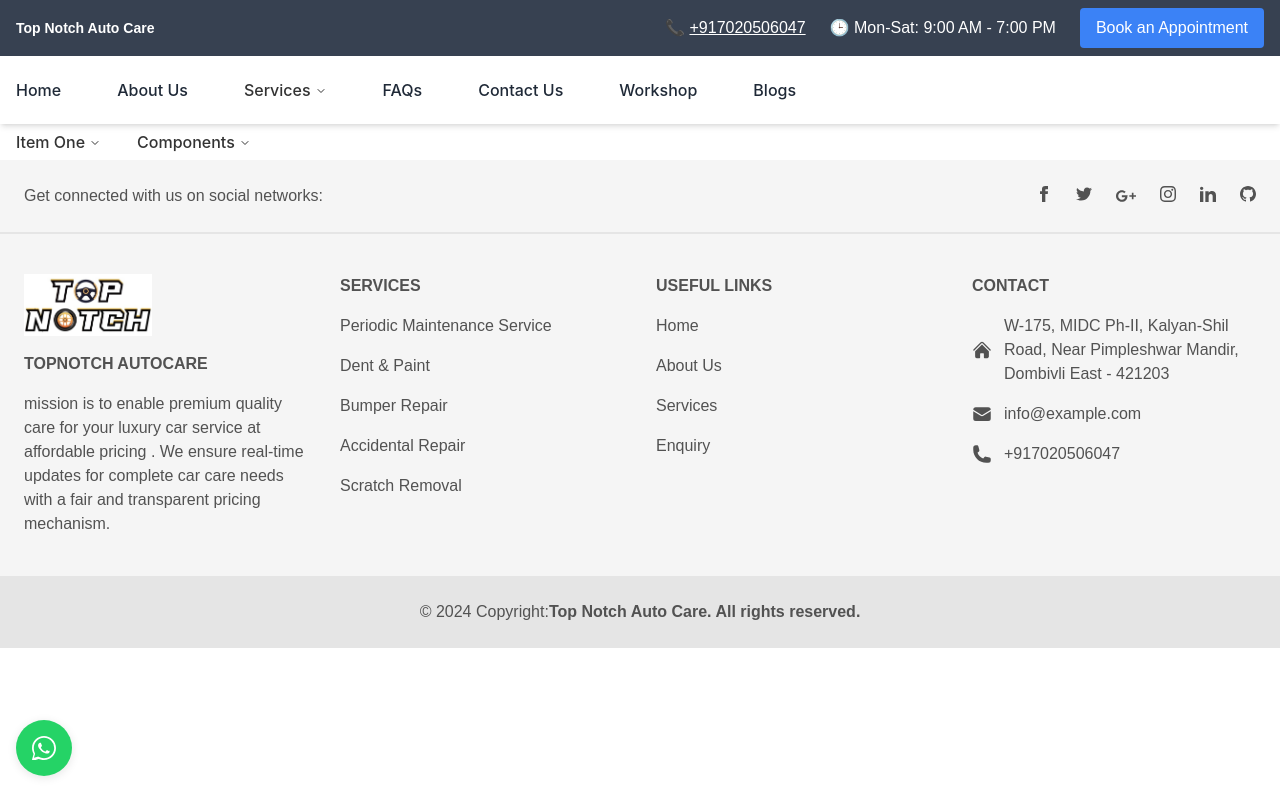
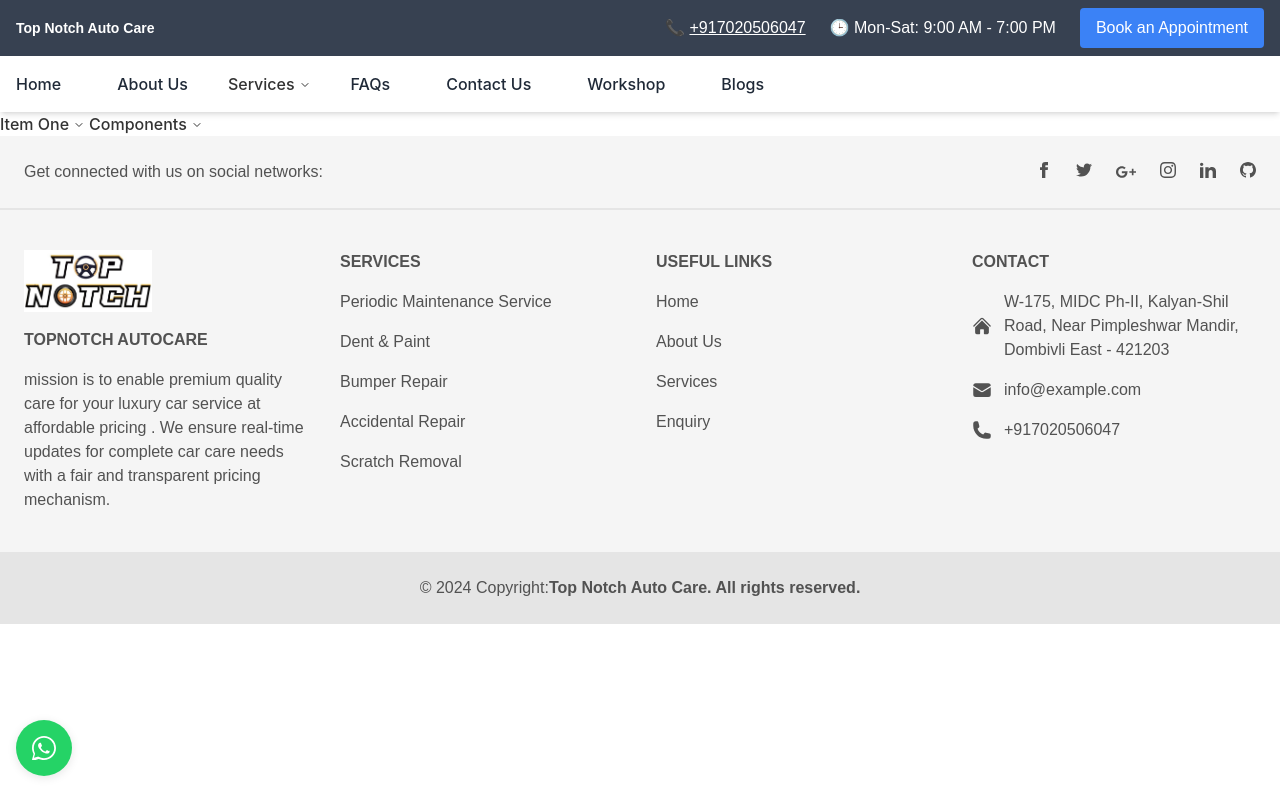
Before and after one commit to Akshay-Shende/top_notch, a Next.js app: page /home in a window 1280 px wide. Built offline with nearby package versions, Linux system fonts and the light colour scheme.

Commit message:
changes for highlight background of the Service Navlink

```diff
--- a/src/components/ui/navigation-menu.jsx
+++ b/src/components/ui/navigation-menu.jsx
@@ -33,7 +33,7 @@
 const NavigationMenuItem = NavigationMenuPrimitive.Item
 
 const navigationMenuTriggerStyle = cva(
-  "group inline-flex h-9 w-max items-center justify-center rounded-md bg-background px-4 py-2 text-sm font-medium transition-colors hover:bg-accent hover:text-accent-foreground focus:bg-accent focus:text-accent-foreground focus:outline-none disabled:pointer-events-none disabled:opacity-50 data-[active]:bg-accent/50 data-[state=open]:bg-accent/50"
+  "group inline-flex items-center justify-center text-sm font-medium transition-colors hover:text-accent-foreground focus:text-accent-foreground focus:outline-none sans-serif text-base" // Removed button-like styles
 )
 
 const NavigationMenuTrigger = React.forwardRef(({ className, children, ...props }, ref) => (
```
